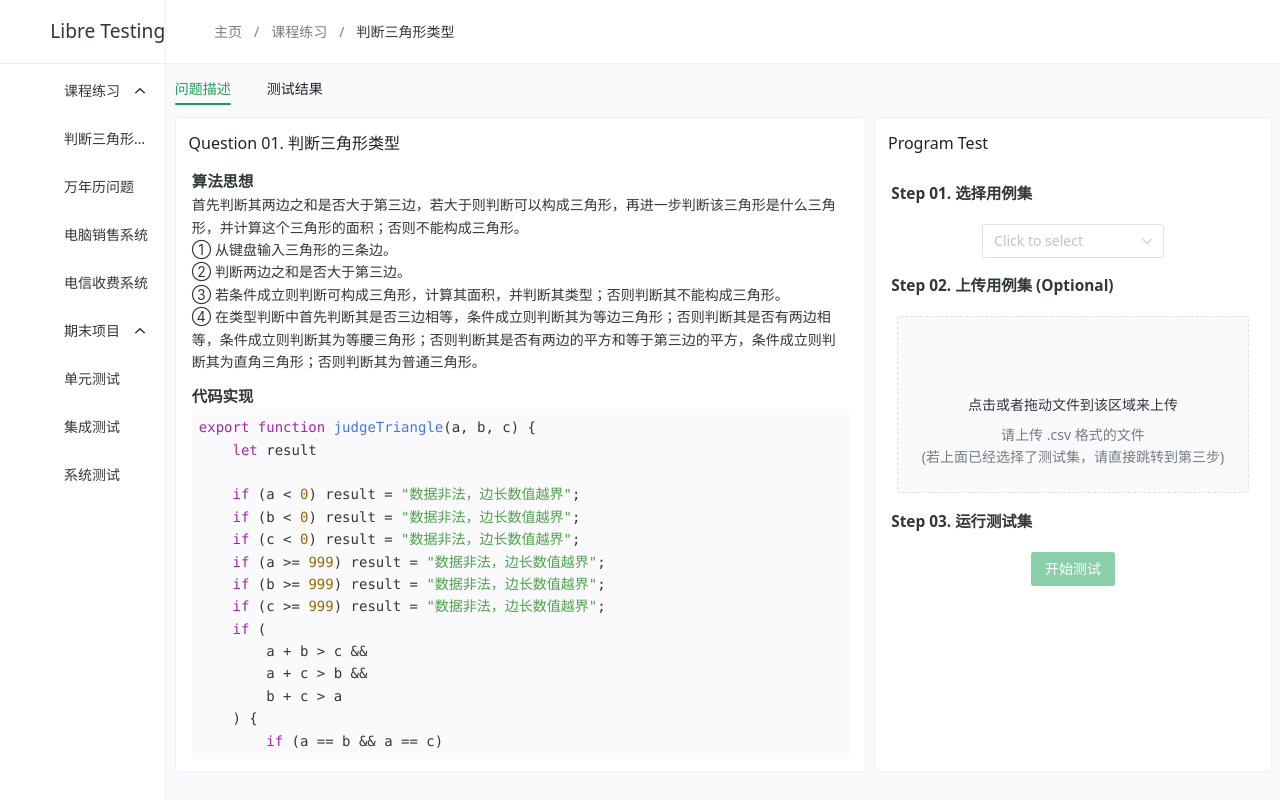
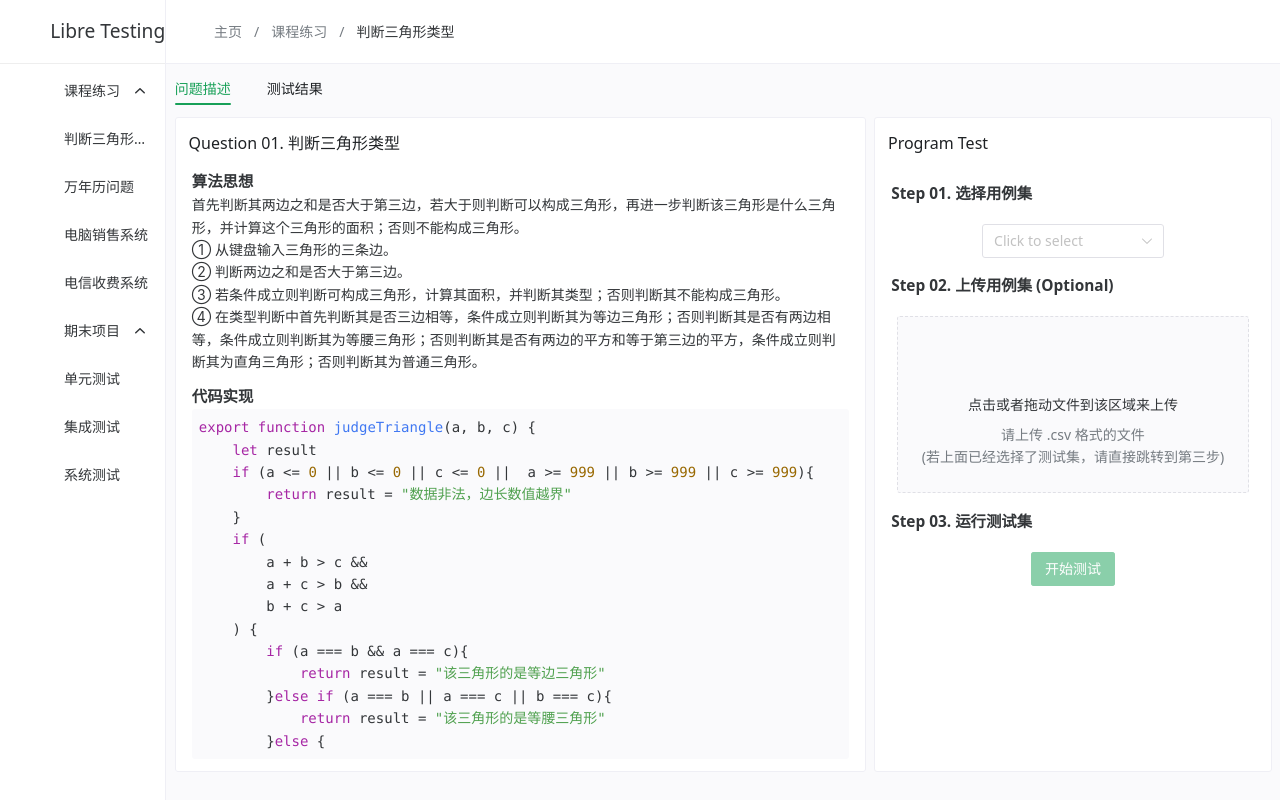
Before and after one commit to 3fuyang/libre-testing, a Vue app: page /triangle-judge in a window 1280 px wide. Built offline with nearby package versions, Linux system fonts and the light colour scheme; some icons are missing.

Commit message:
实现自动化测试功能，还缺少导出.csv文件的功能实现。

```diff
--- a/src/App.vue
+++ b/src/App.vue
@@ -1,6 +1,6 @@
 <script setup>
 import { RouterView } from 'vue-router'
-import { NLayout, NLayoutContent, NLayoutSider, NLayoutHeader, NConfigProvider} from 'naive-ui'
+import { NLayout, NLayoutContent, NLayoutSider, NLayoutHeader, NConfigProvider, NMessageProvider} from 'naive-ui'
 import SideNav from './components/SideNav.vue'
 import TopNav from './components/TopNav.vue'
 import { ref } from 'vue'
@@ -8,6 +8,7 @@ const collapsed = ref(false)
 </script>
 
 <template>
+  <n-message-provider>
     <n-layout has-sider class="body">
       <n-config-provider>
         <n-layout-sider
@@ -36,6 +37,7 @@ const collapsed = ref(false)
         </n-layout-content>
       </n-layout>
     </n-layout>
+  </n-message-provider>
 </template>
 
 <style>
--- a/src/composables/triangleJudgeTest.js
+++ b/src/composables/triangleJudgeTest.js
@@ -1,6 +1,6 @@
 export function judgeTriangle(a, b, c) {
     let result
-    if (a <= 0 || b <= 0 || c <= 0 ||  a >= 999 || b >= 999 || c >= 999){
+    if (a <= 0 || b <= 0 || c <= 0 ||  a > 200 || b > 200 || c > 200){
         return result = "数据非法，边长数值越界"
     }
     if (
--- a/src/views/exercise/TriangleJudge.vue
+++ b/src/views/exercise/TriangleJudge.vue
@@ -97,7 +97,7 @@
         <n-space justify="center">
           <n-button
             class="upload-btn"
-            :disabled="!fileListLength"
+            :disabled="!fileListLength && !usecaseType"
             @click="handleUpload"
             strong
             type="primary">
@@ -110,7 +110,7 @@
 </template>
 
 <script setup>
-import { NTabs, NTabPane, NCard, NCode, NScrollbar, NSpace, NCascader, NUpload, NUploadDragger, NIcon, NText, NP, NButton, NDataTable } from 'naive-ui'
+import { NTabs, NTabPane, NCard, NCode, NScrollbar, NSpace, NCascader, NUpload, NUploadDragger, NIcon, NText, NP, NButton, NDataTable, NMessageProvider, useMessage } from 'naive-ui'
 import { ref } from 'vue'
 import { CloudDownloadOutline } from '@vicons/ionicons5'
 import hljs from 'highlight.js/lib/core'
@@ -130,7 +130,7 @@ const options = [
       },
       {
         label: '健壮边界值',
-        value: 'robust-boundary',
+        value: 'robustness-boundary',
       },
       {
         label: '最坏边界值',
@@ -144,19 +144,19 @@ const options = [
     children: [
       {
         label: '弱一般等价类',
-        value: 'weak-equivalence',
+        value: 'weak-general-equivalent',
       },
       {
         label: '强一般等价类',
-        value: 'strong-equivalence',
+        value: 'strong-general-equivalent',
       },
       {
         label: '弱健壮等价类',
-        value: 'weak-robust',
+        value: 'weak-robust-equivalent',
       },
       {
         label: '强健壮等价类',
-        value: 'strong-robust',
+        value: 'strong-robust-equivalent',
       },
     ]
   }
@@ -210,14 +210,14 @@ const executeTesting = (dataContent) => {
 const uploadRef = ref(null)
 const fileData = ref(null)
 const fileListLength = ref(0)
-function handleChange(options){
+function handleChange (options){
   fileListLength.value = options.fileList.length;
   if(fileListLength.value !== 0){
-    // 获取上传的.csv文件对象,转化为数组
+    // 获取手动上传的.csv文件对象,转化为数组
     //console.log(options.fileList[0].file)
     Papa.parse(options.fileList[0].file, {
-      complete: (result) => {
-        fileData.value = result.data
+      complete: (res) => {
+        fileData.value = res.data
         //console.log(fileData.value)
       }
     })
@@ -225,45 +225,77 @@ function handleChange(options){
     fileData.value = null
   }
 }
+function getLocalFile (filePath){
+  // 使用XMLHttpRequest读取本地文件
+  let xhr = null
+  if (window.XMLHttpRequest){
+    xhr = new XMLHttpRequest()
+  }else{
+    xhr = new ActiveXObject(`Microsoft.XMLHTTP`)
+  }
+  const okStatus = document.location.protocol === 'file' ? 0 : 200
+  xhr.open('GET', filePath, false)
+  xhr.overrideMimeType('text/html;charset=utf-8')
+  xhr.send()
+  return xhr.status === okStatus ? xhr.responseText : null
+}
 const columns = ref([])
 const result = ref([])
 const pagination = {
   pageSize: 7
 }
 const currTab = ref('Question')
+const message = useMessage()
 function handleUpload(){
+  if(fileListLength.value){
+    // 使用手动上传的.csv文件
+    message.info(`使用用户手动上传的测试用例。`)
+  }else{
+    // 使用项目本地的.csv文件
+    let rawFile = getLocalFile(`../../../testUseCase/triangleJudge/${usecaseType.value}.csv`)
+    if(!rawFile){
+      message.warning(`暂时未准备该类型的测试用例，请选择其他用例集或手动上传用例集。`)
+      return false
+    }
+    console.log(rawFile)
+    Papa.parse(rawFile, {
+      complete: (res) => {
+        fileData.value = res.data
+      }
+    })
+    console.log(fileData.value)
+  }
   // 绘制表头
   columns.value = createColumns(fileData.value)
   // 绘制表格
   result.value = createRows(fileData.value)
   // 进行测试并回填结果
   executeTesting(result.value)
+  message.success( `测试完毕，共执行 ${result.value.length} 个用例。`)
   currTab.value = 'Result'
 }
 
 hljs.registerLanguage('javascript', javascript)
 const code = `export function judgeTriangle(a, b, c) {
     let result
-
-    if (a < 0) result = "数据非法，边长数值越界";
-    if (b < 0) result = "数据非法，边长数值越界";
-    if (c < 0) result = "数据非法，边长数值越界";
-    if (a >= 999) result = "数据非法，边长数值越界";
-    if (b >= 999) result = "数据非法，边长数值越界";
-    if (c >= 999) result = "数据非法，边长数值越界";
+    if (a <= 0 || b <= 0 || c <= 0 ||  a >= 999 || b >= 999 || c >= 999){
+        return result = "数据非法，边长数值越界"
+    }
     if (
         a + b > c &&
         a + c > b &&
         b + c > a
     ) {
-        if (a == b && a == c)
-            result = "该三角形的是等边三角形";
-        else if (a == b || a == c || b == c)
-            result = "该三角形的是等腰三角形";
-        else result = "该三角形的是普通三角形";
-    } else result = "所给三边数据不能构成三角形";
-
-    return result;
+        if (a === b && a === c){
+            return result = "该三角形的是等边三角形"
+        }else if (a === b || a === c || b === c){
+            return result = "该三角形的是等腰三角形"
+        }else {
+            return result = "该三角形的是普通三角形"
+        }
+    } else {
+        return result = "所给三边数据不能构成三角形"
+    }
 }
 `
 </script>
```
Lines whose indentation alone changed are shown as unchanged.
